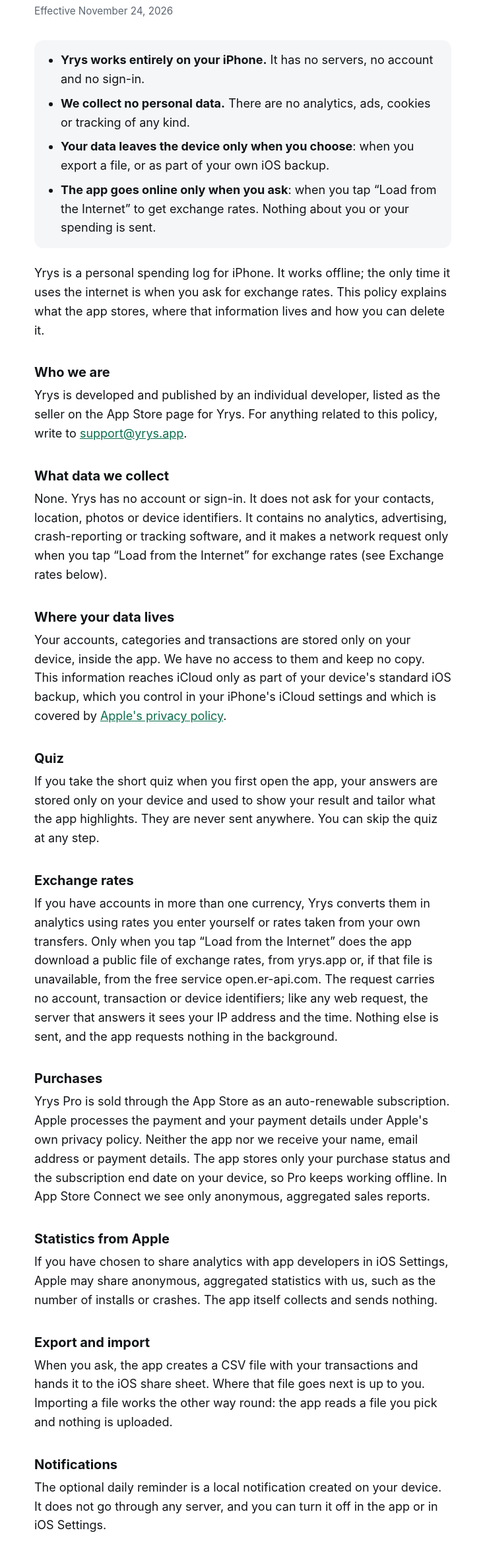
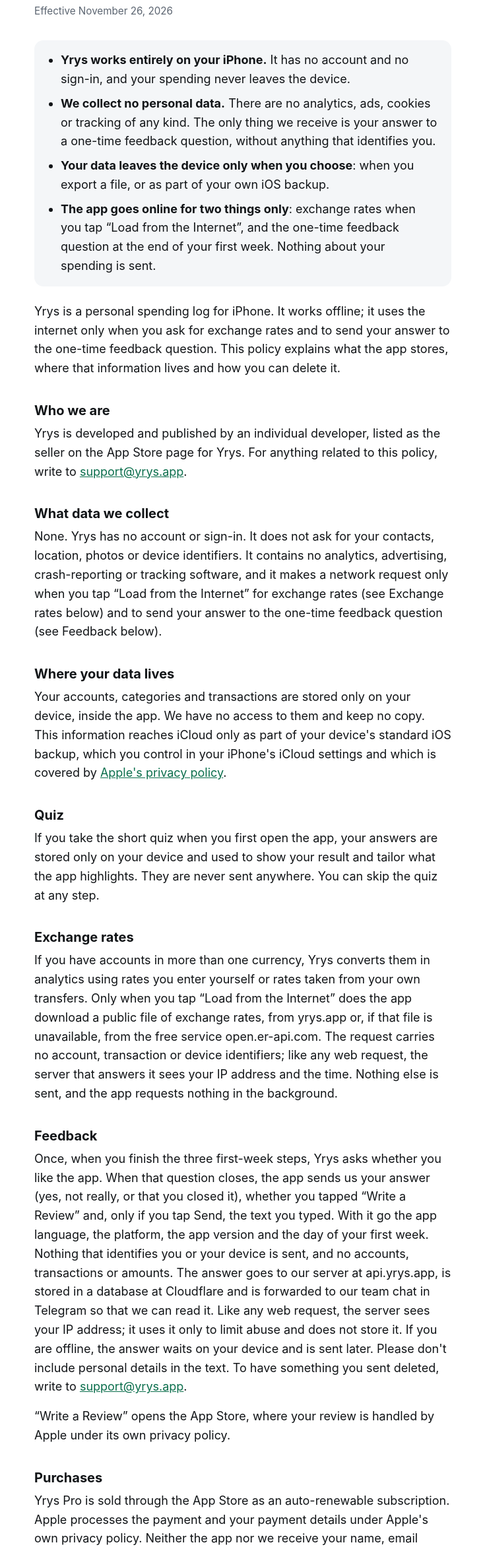
Before and after one commit to adilzhan2/yrys-legal, a plain HTML site: page privacy.html in a window 1280 px wide. Shown: the part 161-2511 px from the top of the page at 66% size, without its empty margins (272-1007 px from the left). Drawn offline with Linux system fonts and the light colour scheme.

Commit message:
Политика: раздел Feedback (вопрос после первой недели, api.yrys.app); Instagram в подвалах

```diff
--- a/privacy.html
+++ b/privacy.html
@@ -48,24 +48,24 @@ footer a{color:inherit}
 
 <main>
   <h1>Privacy Policy</h1>
-  <p class="meta">Effective November 24, 2026</p>
+  <p class="meta">Effective November 26, 2026</p>
 
   <div class="summary">
     <ul>
-      <li><strong>Yrys works entirely on your iPhone.</strong> It has no servers, no account and no sign-in.</li>
-      <li><strong>We collect no personal data.</strong> There are no analytics, ads, cookies or tracking of any kind.</li>
+      <li><strong>Yrys works entirely on your iPhone.</strong> It has no account and no sign-in, and your spending never leaves the device.</li>
+      <li><strong>We collect no personal data.</strong> There are no analytics, ads, cookies or tracking of any kind. The only thing we receive is your answer to a one-time feedback question, without anything that identifies you.</li>
       <li><strong>Your data leaves the device only when you choose</strong>: when you export a file, or as part of your own iOS backup.</li>
-      <li><strong>The app goes online only when you ask</strong>: when you tap “Load from the Internet” to get exchange rates. Nothing about you or your spending is sent.</li>
+      <li><strong>The app goes online for two things only</strong>: exchange rates when you tap “Load from the Internet”, and the one-time feedback question at the end of your first week. Nothing about your spending is sent.</li>
     </ul>
   </div>
 
-  <p>Yrys is a personal spending log for iPhone. It works offline; the only time it uses the internet is when you ask for exchange rates. This policy explains what the app stores, where that information lives and how you can delete it.</p>
+  <p>Yrys is a personal spending log for iPhone. It works offline; it uses the internet only when you ask for exchange rates and to send your answer to the one-time feedback question. This policy explains what the app stores, where that information lives and how you can delete it.</p>
 
   <h2 id="who">Who we are</h2>
   <p>Yrys is developed and published by an individual developer, listed as the seller on the App Store page for Yrys. For anything related to this policy, write to <a href="mailto:support@yrys.app">support@yrys.app</a>.</p>
 
   <h2 id="collect">What data we collect</h2>
-  <p>None. Yrys has no account or sign-in. It does not ask for your contacts, location, photos or device identifiers. It contains no analytics, advertising, crash-reporting or tracking software, and it makes a network request only when you tap “Load from the Internet” for exchange rates (see Exchange rates below).</p>
+  <p>None. Yrys has no account or sign-in. It does not ask for your contacts, location, photos or device identifiers. It contains no analytics, advertising, crash-reporting or tracking software, and it makes a network request only when you tap “Load from the Internet” for exchange rates (see Exchange rates below) and to send your answer to the one-time feedback question (see Feedback below).</p>
 
   <h2 id="where">Where your data lives</h2>
   <p>Your accounts, categories and transactions are stored only on your device, inside the app. We have no access to them and keep no copy. This information reaches iCloud only as part of your device's standard iOS backup, which you control in your iPhone's iCloud settings and which is covered by <a href="https://www.apple.com/legal/privacy/" rel="noopener">Apple's privacy policy</a>.</p>
@@ -76,11 +76,15 @@ footer a{color:inherit}
   <h2 id="rates">Exchange rates</h2>
   <p>If you have accounts in more than one currency, Yrys converts them in analytics using rates you enter yourself or rates taken from your own transfers. Only when you tap “Load from the Internet” does the app download a public file of exchange rates, from yrys.app or, if that file is unavailable, from the free service open.er-api.com. The request carries no account, transaction or device identifiers; like any web request, the server that answers it sees your IP address and the time. Nothing else is sent, and the app requests nothing in the background.</p>
 
+  <h2 id="feedback">Feedback</h2>
+  <p>Once, when you finish the three first-week steps, Yrys asks whether you like the app. When that question closes, the app sends us your answer (yes, not really, or that you closed it), whether you tapped “Write a Review” and, only if you tap Send, the text you typed. With it go the app language, the platform, the app version and the day of your first week. Nothing that identifies you or your device is sent, and no accounts, transactions or amounts. The answer goes to our server at api.yrys.app, is stored in a database at Cloudflare and is forwarded to our team chat in Telegram so that we can read it. Like any web request, the server sees your IP address; it uses it only to limit abuse and does not store it. If you are offline, the answer waits on your device and is sent later. Please don't include personal details in the text. To have something you sent deleted, write to <a href="mailto:support@yrys.app">support@yrys.app</a>.</p>
+  <p>“Write a Review” opens the App Store, where your review is handled by Apple under its own privacy policy.</p>
+
   <h2 id="purchases">Purchases</h2>
   <p>Yrys Pro is sold through the App Store as an auto-renewable subscription. Apple processes the payment and your payment details under Apple's own privacy policy. Neither the app nor we receive your name, email address or payment details. The app stores only your purchase status and the subscription end date on your device, so Pro keeps working offline. In App Store Connect we see only anonymous, aggregated sales reports.</p>
 
   <h2 id="apple-stats">Statistics from Apple</h2>
-  <p>If you have chosen to share analytics with app developers in iOS Settings, Apple may share anonymous, aggregated statistics with us, such as the number of installs or crashes. The app itself collects and sends nothing.</p>
+  <p>If you have chosen to share analytics with app developers in iOS Settings, Apple may share anonymous, aggregated statistics with us, such as the number of installs or crashes. Apart from the feedback answer described above, the app itself collects and sends nothing.</p>
 
   <h2 id="export">Export and import</h2>
   <p>When you ask, the app creates a CSV file with your transactions and hands it to the iOS share sheet. Where that file goes next is up to you. Importing a file works the other way round: the app reads a file you pick and nothing is uploaded.</p>
@@ -95,7 +99,7 @@ footer a{color:inherit}
   <p>We do not hold any personal data about you, so there is nothing for us to access, correct, export or delete on our side. All your data is on your device, under your control. If you have a question or a complaint, write to <a href="mailto:support@yrys.app">support@yrys.app</a>. You can also contact the data protection authority where you live; in the UK that is the <a href="https://ico.org.uk" rel="noopener">Information Commissioner's Office</a>, in Canada the <a href="https://www.priv.gc.ca" rel="noopener">Office of the Privacy Commissioner</a>.</p>
 
   <h2 id="children">Children</h2>
-  <p>Yrys is not directed at children, and it collects no data from anyone, including children.</p>
+  <p>Yrys is not directed at children, and it collects no personal data from anyone, including children.</p>
 
   <h2 id="changes">Changes to this policy</h2>
   <p>If the app ever starts to work differently, we will update this page first. New versions are published at this address with a new effective date.</p>
```
Also changed, not shown: ar.html (+1 -1 lines), fr.html (+1 -1 lines), index.html (+1 -1 lines), ru.html (+1 -1 lines).
